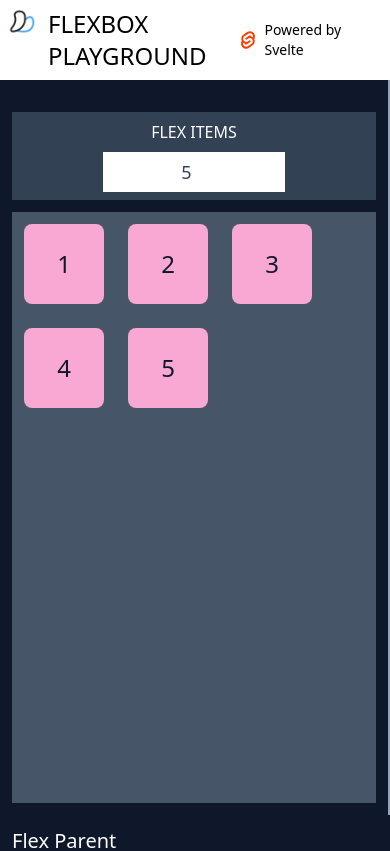
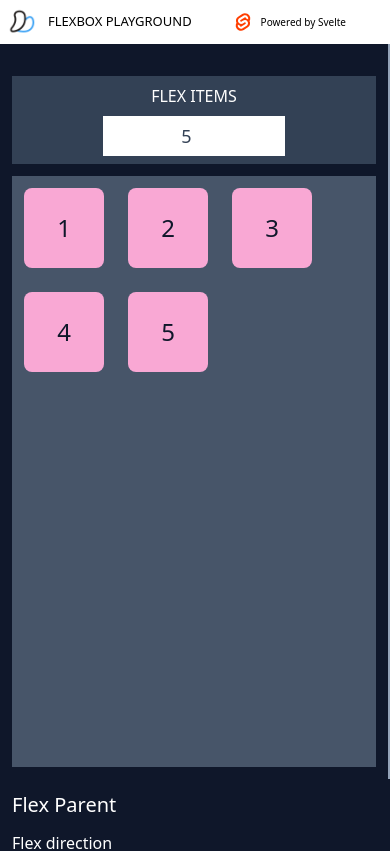
Before and after one commit to jay-Savlani/flex-playground, a SvelteKit app: page / in a window 390 px wide. Shown: the top 851 px of the page. Built offline with nearby package versions, Linux system fonts and the light colour scheme.

Commit message:
fixed header font size for responsive view

```diff
--- a/src/routes/Header.svelte
+++ b/src/routes/Header.svelte
@@ -4,12 +4,12 @@
 </script>
 
 <header class="self-stretch flex flex-row justify-between items-center">
-	<div class="flex flex-row gap-3 bg-white p-2 lg:p-3 max-h-[10vh]">
+	<div class="flex flex-row items-center gap-3 bg-white p-2 lg:p-3 max-h-[10vh]">
 		<img src={LOGO} class="h-7 w-7" alt="Rubber band logo" />
-		<span class="text-2xl">FLEXBOX PLAYGROUND</span>
+		<span class="text-[13px] lg:text-2xl">FLEXBOX PLAYGROUND</span>
 	</div>
 	<div class="flex flex-row gap-2 items-center me-10 p-1 lg:p-4 sm:p-0">
 		<img class="h-5 w-5 lg:h-10 lg:w-10" src={SVELTE_LOGO} alt="Svelte logo" />
-		<span class="text-sm lg:text-lg">Powered by Svelte</span>
+		<span class="text-[10px] lg:text-lg">Powered by Svelte</span>
 	</div>
 </header>
--- a/src/routes/styles.css
+++ b/src/routes/styles.css
@@ -705,16 +705,16 @@ video {
   height: 50%;
 }
 
-.h-10 {
-  height: 2.5rem;
-}
-
 .h-20 {
   height: 5rem;
 }
 
 .h-36 {
   height: 9rem;
+}
+
+.h-5 {
+  height: 1.25rem;
 }
 
 .h-7 {
@@ -737,10 +737,6 @@ video {
   height: 100%;
 }
 
-.h-5 {
-  height: 1.25rem;
-}
-
 .max-h-\[10vh\] {
   max-height: 10vh;
 }
@@ -749,12 +745,12 @@ video {
   width: 50%;
 }
 
-.w-10 {
-  width: 2.5rem;
+.w-20 {
+  width: 5rem;
 }
 
-.w-20 {
-  width: 5rem;
+.w-5 {
+  width: 1.25rem;
 }
 
 .w-7 {
@@ -771,10 +767,6 @@ video {
 
 .w-full {
   width: 100%;
-}
-
-.w-5 {
-  width: 1.25rem;
 }
 
 .shrink {
@@ -936,20 +928,12 @@ video {
   padding: 0.375rem;
 }
 
+.p-2 {
+  padding: 0.5rem;
+}
+
 .p-3 {
   padding: 0.75rem;
-}
-
-.p-4 {
-  padding: 1rem;
-}
-
-.p-0 {
-  padding: 0px;
-}
-
-.p-2 {
-  padding: 0.5rem;
 }
 
 .px-3 {
@@ -1007,6 +991,22 @@ video {
 .text-xl {
   font-size: 1.25rem;
   line-height: 1.75rem;
+}
+
+.text-\[8px\] {
+  font-size: 8px;
+}
+
+.text-\[10px\] {
+  font-size: 10px;
+}
+
+.text-\[12px\] {
+  font-size: 12px;
+}
+
+.text-\[13px\] {
+  font-size: 13px;
 }
 
 .font-semibold {
@@ -1151,16 +1151,20 @@ video {
 }
 
 @media (min-width: 1024px) {
+  .lg\:h-10 {
+    height: 2.5rem;
+  }
+
   .lg\:h-24 {
     height: 6rem;
   }
 
-  .lg\:h-10 {
-    height: 2.5rem;
+  .lg\:w-1\/4 {
+    width: 25%;
   }
 
-  .lg\:w-1\/4 {
-    width: 25%;
+  .lg\:w-10 {
+    width: 2.5rem;
   }
 
   .lg\:w-2\/5 {
@@ -1175,10 +1179,6 @@ video {
     width: 60%;
   }
 
-  .lg\:w-10 {
-    width: 2.5rem;
-  }
-
   .lg\:flex-row {
     flex-direction: row;
   }
@@ -1191,16 +1191,21 @@ video {
     gap: 0px;
   }
 
+  .lg\:p-3 {
+    padding: 0.75rem;
+  }
+
   .lg\:p-4 {
     padding: 1rem;
-  }
-
-  .lg\:p-3 {
-    padding: 0.75rem;
   }
 
   .lg\:text-lg {
     font-size: 1.125rem;
     line-height: 1.75rem;
   }
+
+  .lg\:text-2xl {
+    font-size: 1.5rem;
+    line-height: 2rem;
+  }
 }
```
